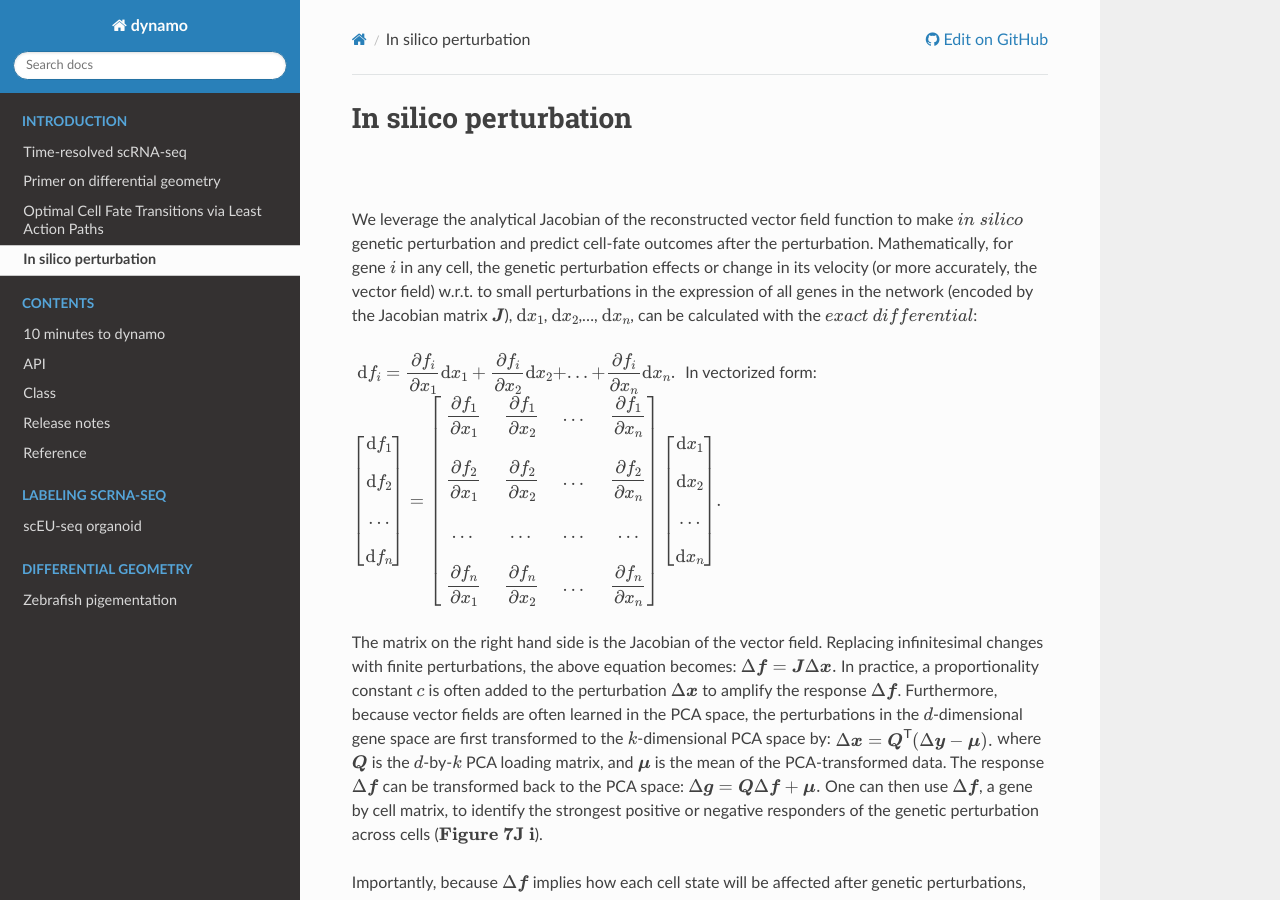
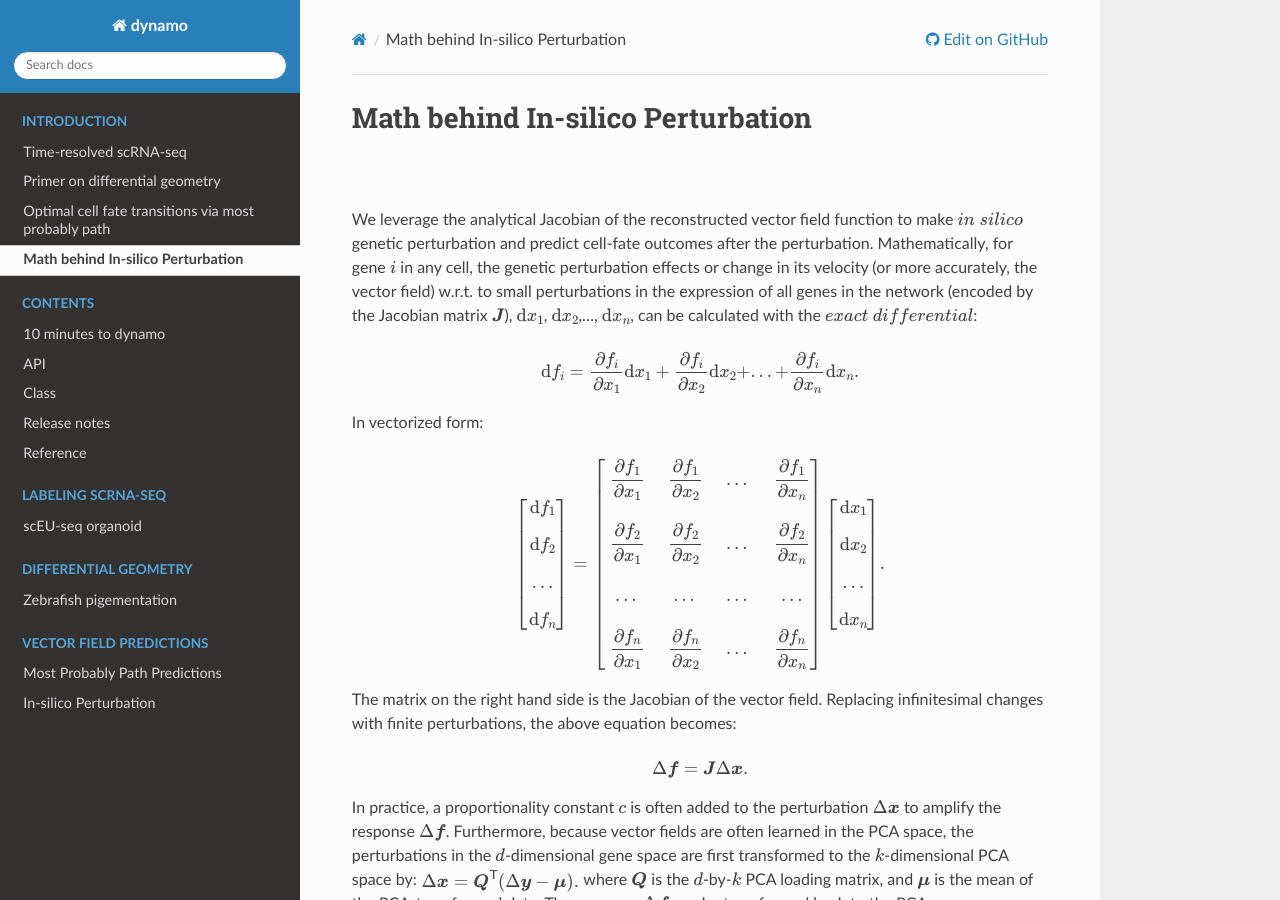
Before and after one commit to aristoteleo/dynamo_readthedocs, a Sphinx documentation site: the page built from docs/source/notebooks/perturbation_introduction_theory.rst, in a window 1280 px wide and 900 px high. Built offline with Sphinx 7.4.7 and the Read the Docs theme 2.0.0, drawn with Linux system fonts in a browser that asks for light colours; pages that are not in the unit, such as notebooks, are missing from menus; cross-references to code outside the pages are shown as plain code.

Commit message:
update documentations
separate the two tutorial into a new section: “Vector field predictions”
change the name from Ieast action path application to most probably path predictions; gene perturbation to in silico perturbation
for the box change the name to Optimal cell fate transitions via most probably paths
adding the in silico perturbation box
center the equation in the middle of the row
:math: -> .. math:
fix latex:`\textit{rare transitions}
Change docs home page image (same as dynamo readme image)

```diff
--- a/docs/source/notebooks/lap_tutorial/lap_tutorial.rst
+++ b/docs/source/notebooks/lap_tutorial/lap_tutorial.rst
@@ -1,4 +1,4 @@
-Least Action Path Application
+Most Probably Path Predictions
 =============================
 
 Introduction
--- a/docs/source/notebooks/perturbation_introduction_theory.rst
+++ b/docs/source/notebooks/perturbation_introduction_theory.rst
@@ -1,4 +1,5 @@
-In silico perturbation
+.. _perturbation_theory_tutorial:
+Math behind In-silico Perturbation
 =========================================================================================
 
 :math:`\newcommand{\pdv}[2]{\dfrac{\partial #1}{\partial #2}} \newcommand{\trp}{\mathsf{T}}`
@@ -13,14 +14,21 @@ small perturbations in the expression of all genes in the network
 :math:`\mathrm dx_1`, :math:`\mathrm dx_2`,…, :math:`\mathrm dx_n`, can
 be calculated with the :math:`\textit{exact differential}`:
 
-:math:`\begin{align*}  \mathrm d f_i = \pdv{f_i}{x_1}\mathrm dx_1 + \pdv{f_i}{x_2}\mathrm dx_2 + ... + \pdv{f_i}{x_n}\mathrm dx_n. \end{align*}`
+.. math::
+    \begin{align*}  \mathrm d f_i = \pdv{f_i}{x_1}\mathrm dx_1 + \pdv{f_i}{x_2}\mathrm dx_2 + ... + \pdv{f_i}{x_n}\mathrm dx_n. \end{align*}
+
 In vectorized form:
-:math:`\begin{align*}  \begin{bmatrix}  \mathrm df_1 \\[1.5ex] \mathrm df_2 \\[1.5ex] \dots \\[1.5ex] \mathrm df_n  \end{bmatrix} =  \begin{bmatrix}  \pdv{f_1}{x_1} \ &\pdv{f_1}{x_2} \ &\dots \ &\pdv{f_1}{x_n} \\[2ex]  \pdv{f_2}{x_1} \ &\pdv{f_2}{x_2} \ &\dots \ &\pdv{f_2}{x_n} \\[2ex]  \dots \ &\dots \ &\dots \ &\dots \\[2ex]  \pdv{f_n}{x_1} \ &\pdv{f_n}{x_2} \ &\dots \ &\pdv{f_n}{x_n}  \end{bmatrix}  \begin{bmatrix}  \mathrm dx_1 \\[1.5ex] \mathrm dx_2 \\[1.5ex] \dots \\[1.5ex] \mathrm dx_n  \end{bmatrix}. \end{align*}`
+
+.. math::
+    \begin{align*}  \begin{bmatrix}  \mathrm df_1 \\[1.5ex] \mathrm df_2 \\[1.5ex] \dots \\[1.5ex] \mathrm df_n  \end{bmatrix} =  \begin{bmatrix}  \pdv{f_1}{x_1} \ &\pdv{f_1}{x_2} \ &\dots \ &\pdv{f_1}{x_n} \\[2ex]  \pdv{f_2}{x_1} \ &\pdv{f_2}{x_2} \ &\dots \ &\pdv{f_2}{x_n} \\[2ex]  \dots \ &\dots \ &\dots \ &\dots \\[2ex]  \pdv{f_n}{x_1} \ &\pdv{f_n}{x_2} \ &\dots \ &\pdv{f_n}{x_n}  \end{bmatrix}  \begin{bmatrix}  \mathrm dx_1 \\[1.5ex] \mathrm dx_2 \\[1.5ex] \dots \\[1.5ex] \mathrm dx_n  \end{bmatrix}. \end{align*}
 
 The matrix on the right hand side is the Jacobian of the vector field.
 Replacing infinitesimal changes with finite perturbations, the above
 equation becomes:
-:math:`\begin{align*}  \Delta \boldsymbol f = \boldsymbol J \Delta \boldsymbol x. \end{align*}`
+
+.. math::
+    \begin{align*}  \Delta \boldsymbol f = \boldsymbol J \Delta \boldsymbol x. \end{align*}
+
 In practice, a proportionality constant :math:`c` is often added to the
 perturbation :math:`\Delta \boldsymbol x` to amplify the response
 :math:`\Delta \boldsymbol f`. Furthermore, because vector fields are
--- a/docs/source/notebooks/perturbation_tutorial/perturbation_tutorial.rst
+++ b/docs/source/notebooks/perturbation_tutorial/perturbation_tutorial.rst
@@ -1,4 +1,4 @@
-Gene Perturbation
+In-silico Perturbation
 =================
 
 In dynamo paper [reference link], we introduce the analytical form of a
```
Also changed, not shown: other parts of docs/source/notebooks/lap_tutorial/lap_tutorial.rst (+1 -0 lines), other parts of docs/source/notebooks/perturbation_tutorial/perturbation_tutorial.rst (+1 -2 lines), docs/source/index.rst (+8 -1 lines), docs/source/notebooks/lap_box_introduction.rst (+47 -19 lines), docs/source/notebooks/dynamo_paper_figures/fig6_a.png (added), docs/source/notebooks/dynamo_paper_figures/fig6_b.png (added).
